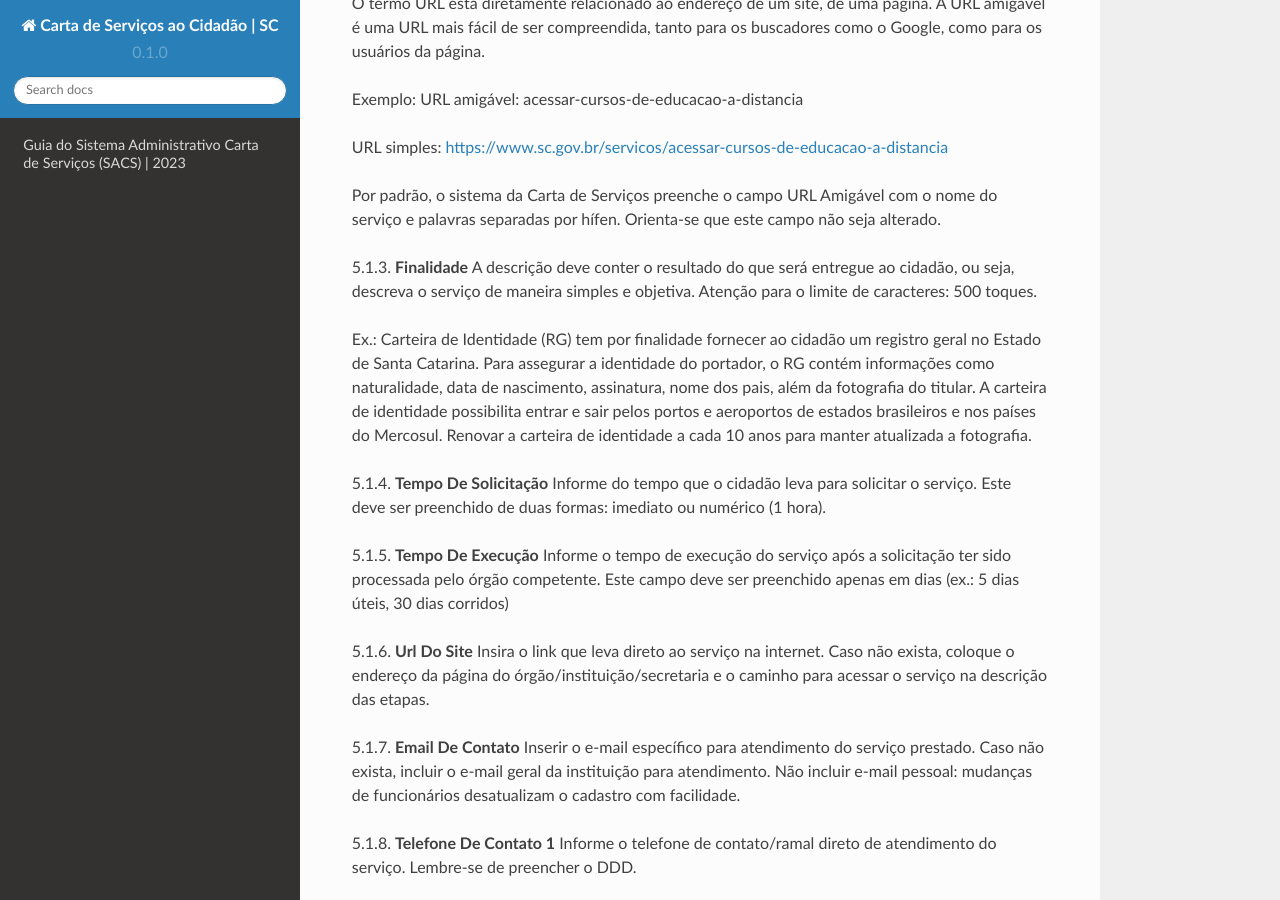
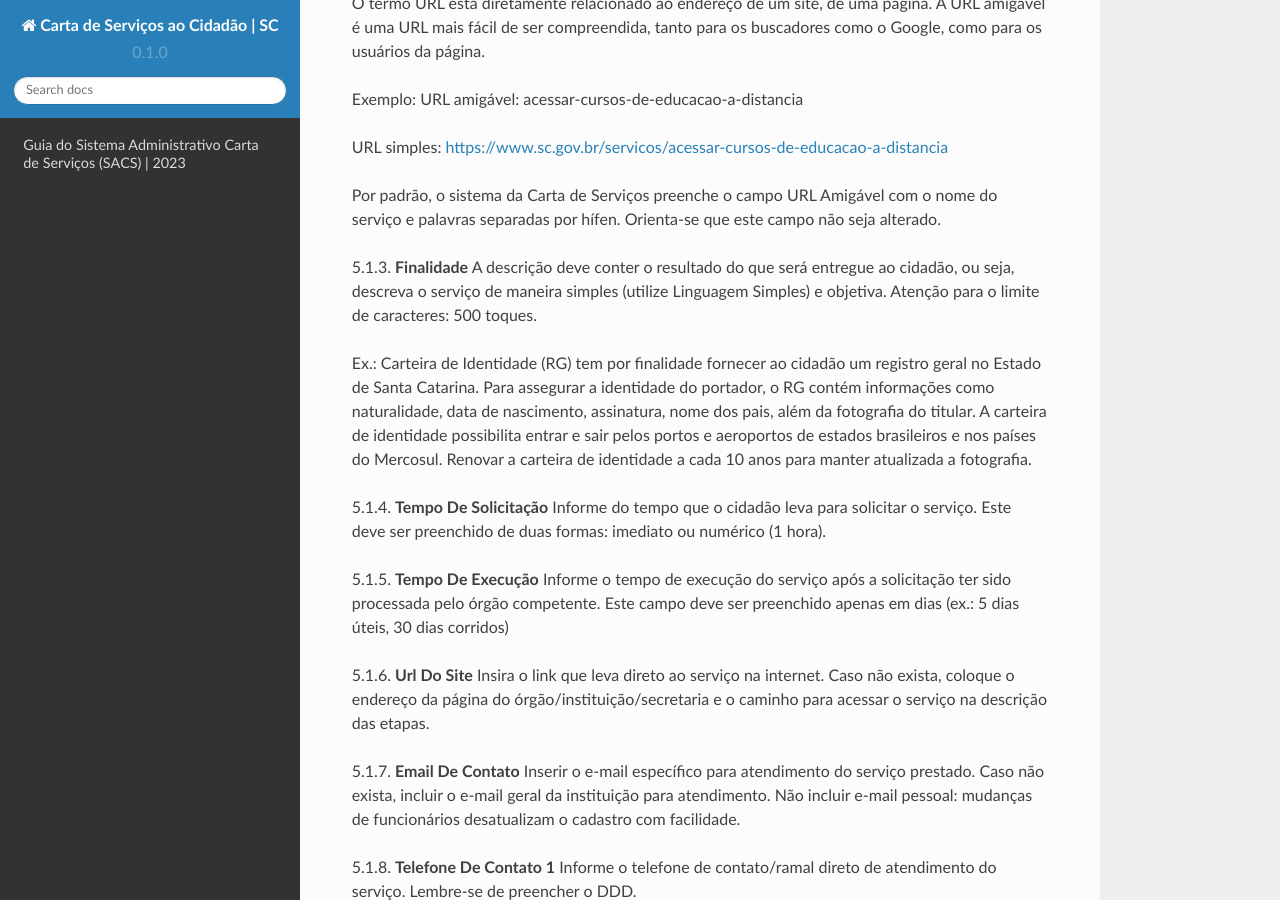
Before and after one commit to brunoaltieri/cartadeservicos, a Sphinx documentation site: the page built from docs/source/index.rst, in a window 1280 px wide and 900 px high, scrolled down 10945 px. Built offline with Sphinx 7.4.7 and the Read the Docs theme 2.0.0, drawn with Linux system fonts in a browser that asks for light colours.

Commit message:
Update index.rst

```diff
--- a/docs/source/index.rst
+++ b/docs/source/index.rst
@@ -298,7 +298,7 @@ URL simples: https://www.sc.gov.br/servicos/acessar-cursos-de-educacao-a-distanc
 
 Por padrão, o sistema da Carta de Serviços preenche o campo URL Amigável com o nome do serviço e palavras separadas por hífen. Orienta-se que este campo não seja alterado.
 
-5.1.3. **Finalidade** A descrição deve conter o resultado do que será entregue ao cidadão, ou seja, descreva o serviço de maneira simples e objetiva. Atenção para o limite de caracteres: 500 toques.
+5.1.3. **Finalidade** A descrição deve conter o resultado do que será entregue ao cidadão, ou seja, descreva o serviço de maneira simples (utilize Linguagem Simples) e objetiva. Atenção para o limite de caracteres: 500 toques.
 
 Ex.: Carteira de Identidade (RG) tem por finalidade fornecer ao cidadão um registro geral no Estado de Santa Catarina. Para assegurar a identidade do portador, o RG contém informações como naturalidade, data de nascimento, assinatura, nome dos pais, além da fotografia do titular. A carteira de identidade possibilita entrar e sair pelos portos e aeroportos de estados brasileiros e nos países do Mercosul. Renovar a carteira de identidade a cada 10 anos para manter atualizada a fotografia.
 
```
